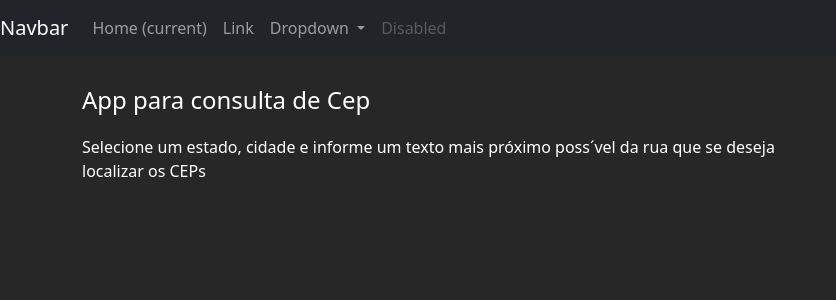
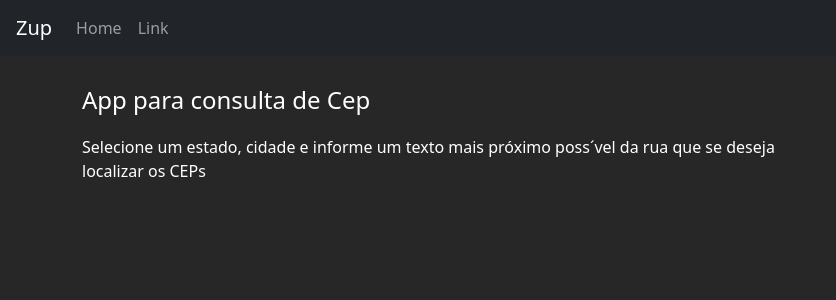
Before and after one commit to cassiorangel/zup-dev, an Angular app: page /lugares in a window 1280 px wide. Shown: the top 300 px of the page, without its empty margins (0-836 px from the left). Built offline with nearby package versions, Linux system fonts and the light colour scheme.

Commit message:
ajuste css

```diff
--- a/src/app/app.component.html
+++ b/src/app/app.component.html
@@ -1,30 +1,16 @@
 <nav class="navbar navbar-expand-lg navbar-dark bg-dark">
-  <a class="navbar-brand" href="#">Navbar</a>
-  <button class="navbar-toggler" type="button" data-toggle="collapse" data-target="#navbarSupportedContent" aria-controls="navbarSupportedContent" aria-expanded="false" aria-label="Toggle navigation">
+  <a class="navbar-brand bt-personaliza">Zup</a>
+  <button class="navbar-toggler nv-bt" type="button" data-toggle="collapse" data-target="#navbarSupportedContent" aria-controls="navbarSupportedContent" aria-expanded="false" aria-label="Toggle navigation">
     <span class="navbar-toggler-icon"></span>
   </button>
 
   <div class="collapse navbar-collapse" id="navbarSupportedContent">
     <ul class="navbar-nav mr-auto">
       <li class="nav-item active">
-        <a class="nav-link" href="#">Home <span class="sr-only">(current)</span></a>
+        <a class="nav-link" href="#">Home </a>
       </li>
       <li class="nav-item">
         <a class="nav-link" href="#">Link</a>
-      </li>
-      <li class="nav-item dropdown">
-        <a class="nav-link dropdown-toggle" href="#" id="navbarDropdown" role="button" data-toggle="dropdown" aria-haspopup="true" aria-expanded="false">
-          Dropdown
-        </a>
-        <div class="dropdown-menu" aria-labelledby="navbarDropdown">
-          <a class="dropdown-item" href="#">Action</a>
-          <a class="dropdown-item" href="#">Another action</a>
-          <div class="dropdown-divider"></div>
-          <a class="dropdown-item" href="#">Something else here</a>
-        </div>
-      </li>
-      <li class="nav-item">
-        <a class="nav-link disabled" href="#">Disabled</a>
       </li>
     </ul>
 
--- a/src/app/app.component.scss
+++ b/src/app/app.component.scss
@@ -1,3 +1,11 @@
 .corpo {
     margin-top: 30px;
 }
+
+.bt-personaliza {
+    margin-left: 16px;
+}
+
+.nv-bt {
+    margin-right: 16px;
+}
--- a/src/index.html
+++ b/src/index.html
@@ -6,8 +6,14 @@
   <base href="/">
   <meta name="viewport" content="width=device-width, initial-scale=1">
   <link rel="icon" type="image/x-icon" href="favicon.ico">
+
 </head>
 <body>
   <app-root></app-root>
+
+  <script src="https://code.jquery.com/jquery-3.3.1.slim.min.js" integrity="sha384-q8i/X+965DzO0rT7abK41JStQIAqVgRVzpbzo5smXKp4YfRvH+8abtTE1Pi6jizo" crossorigin="anonymous"></script>
+  <script src="https://cdnjs.cloudflare.com/ajax/libs/popper.js/1.14.3/umd/popper.min.js" integrity="sha384-ZMP7rVo3mIykV+2+9J3UJ46jBk0WLaUAdn689aCwoqbBJiSnjAK/l8WvCWPIPm49" crossorigin="anonymous"></script>
+  <script src="https://stackpath.bootstrapcdn.com/bootstrap/4.1.3/js/bootstrap.min.js" integrity="sha384-ChfqqxuZUCnJSK3+MXmPNIyE6ZbWh2IMqE241rYiqJxyMiZ6OW/JmZQ5stwEULTy" crossorigin="anonymous"></script>
+
 </body>
 </html>
```
